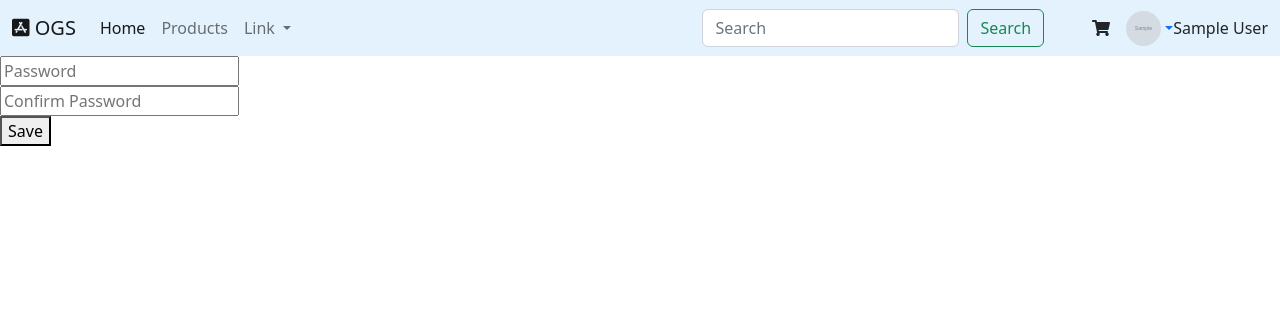
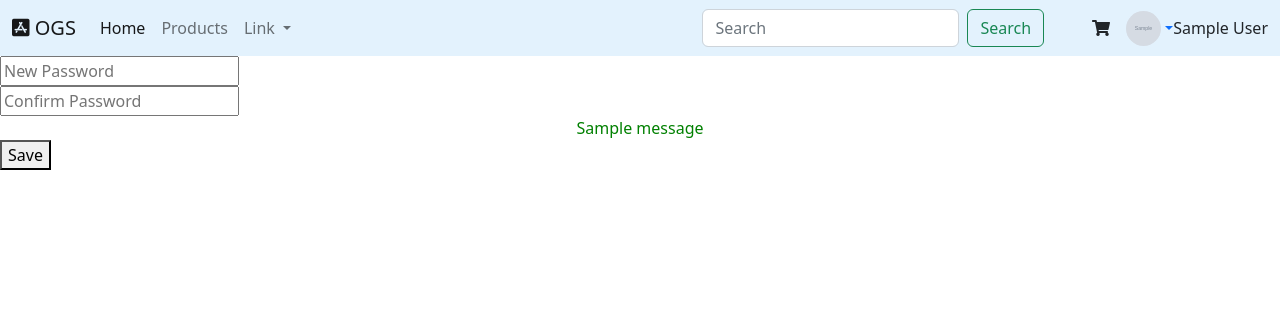
Before and after one commit to Binary-Soft/Online-Gadget-Store, a Django app: page /user/change-password/ in a window 1280 px wide. Shown: the top 316 px of the page. Run offline with Django 4.2, Linux system fonts and the light colour scheme; a user stored in the database is signed in; tables that the repository leaves empty hold one stand-in row (values such as "Sample post"); grey boxes marked "Sample" are stand-in pictures; one stand-in notice (Sample message) is shown.

Commit message:
User Can Change Password
added user password  change  option.

```diff
--- a/Online_Gadget_Store/UserAuthentication/views.py
+++ b/Online_Gadget_Store/UserAuthentication/views.py
@@ -7,6 +7,7 @@ from django.contrib import messages
 from django.contrib.auth.models import User
 from django.contrib.auth.mixins import LoginRequiredMixin
 from django.contrib.auth.decorators import login_required
+from django.contrib.auth import update_session_auth_hash
 
 from . models import ExtendUser
 # Create your views here.
@@ -87,7 +88,18 @@ class UserPasswordChange(UserProfile):
     template_name = 'UserAuthentication/changepassword.html'
 
     def post(self, *args, **kwargs):
-        pass
+        password = self.request.POST['password']
+        confirm_password = self.request.POST['confirm_password']
+        if password != confirm_password:
+            messages.warning(self.request, "Password Don't Match !")
+            return render(self.request, self.template_name)
+        else:
+            user = User.objects.get(username=self.request.user)
+            user.set_password(password)
+            user.save()
+            update_session_auth_hash(self.request, user)  # update the current session
+            messages.success(self.request, 'Your password was successfully updated!')
+            return HttpResponseRedirect(reverse('user-profile'))
 
 
 # for new user registration
--- a/Online_Gadget_Store/statics/css/login.css
+++ b/Online_Gadget_Store/statics/css/login.css
@@ -1,3 +1,10 @@
 .error{
   color: red;
 }
+.warning{
+  color: red;
+}
+.success{
+  color: green;
+  text-align: center;
+}
--- a/Online_Gadget_Store/templates/UserAuthentication/changepassword.html
+++ b/Online_Gadget_Store/templates/UserAuthentication/changepassword.html
@@ -7,14 +7,22 @@
     {% csrf_token %}
 
     <input type="password" id="password" name="password"
-    placeholder="Password"
+    placeholder="New Password"
     pattern="(?=.*\d)(?=.*[a-z])(?=.*[A-Z]).{8,}" title="Must contain at least one number and one uppercase and lowercase letter, and at least 8 or more characters"
     required/> <br>
 
-    <input type="password" id="confirmpassword"
-    name="confirmpassword" placeholder="Confirm Password"
+    <input type="password" id="confirm_password"
+    name="confirm_password" placeholder="Confirm Password"
     pattern="(?=.*\d)(?=.*[a-z])(?=.*[A-Z]).{8,}" title="Must contain at least one number and one uppercase and lowercase letter, and at least 8 or more characters"
     required/> <br>
+
+    {% if messages %}
+        <div class="messages">
+            {% for message in messages %}
+                <div {% if message.tags %} class="{{ message.tags }}" {% endif %}> {{ message }} </div>
+            {% endfor %}
+        </div>
+    {% endif %}
 
     <button type="submit"> Save </button>
 </form>
--- a/Online_Gadget_Store/templates/UserAuthentication/login.html
+++ b/Online_Gadget_Store/templates/UserAuthentication/login.html
@@ -63,11 +63,11 @@
             <div class="row mb-4">
 
               {% if messages %}
-                <ul class="messages">
+                <div class="messages">
                   {% for message in messages %}
-                    <li {% if message.tags %} class="{{ message.tags }}" {% endif %} > {{ message }} </li>
+                    <div {% if message.tags %} class="{{ message.tags }}" {% endif %} > {{ message }} </div>
                   {% endfor %}
-                </ul>
+                    </div>
               {% endif %}
 
               <div class="col">
--- a/Online_Gadget_Store/templates/UserAuthentication/registration.html
+++ b/Online_Gadget_Store/templates/UserAuthentication/registration.html
@@ -55,11 +55,11 @@
               </div>
 
               {% if messages %}
-                <ul class="messages">
+                <div class="messages">
                     {% for message in messages %}
-                    <li{% if message.tags %} class="{{ message.tags }}"{% endif %}>{{ message }}</li>
+                    <div {% if message.tags %} class="{{ message.tags }}" {% endif %}> {{ message }} </div>
                     {% endfor %}
-                </ul>
+                </div>
               {% endif %}
 
 
```
Also changed, not shown: Online_Gadget_Store/templates/UserAuthentication/profile.html (+8 -0 lines).
